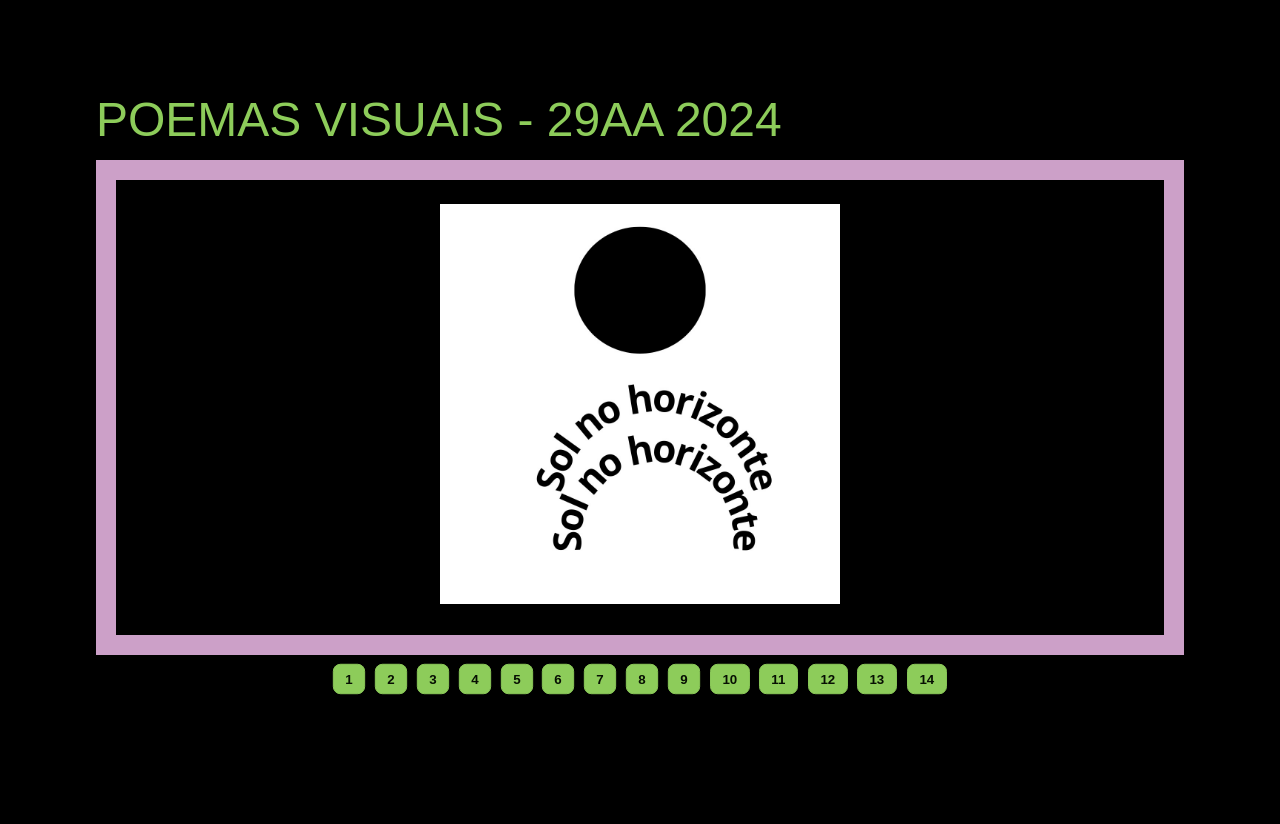
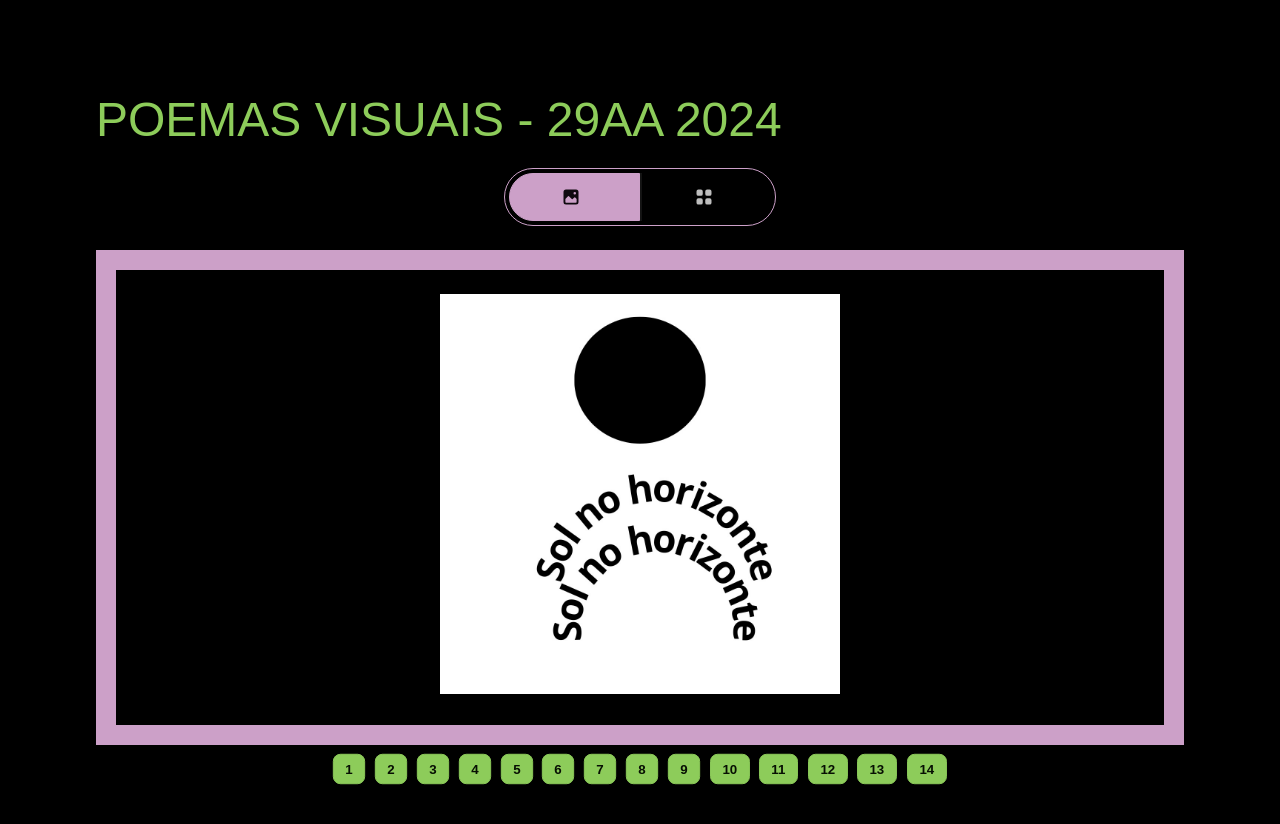
Before and after one commit to TakashiNishii/poemasvisuais29AA, a Next.js app: page / in a window 1280 px wide. Shown: the top 824 px of the page. Before the commit the page ends 800 px from the top, so only its background shows below. Built offline with nearby package versions, Linux system fonts and the light colour scheme; a web font is replaced by a local one.

Commit message:
:rocket: Typeview button

```diff
--- /dev/null
+++ b/app/components/PoemasList.tsx
@@ -0,0 +1,23 @@
+"use client"
+
+import { useState } from "react"
+import PoemasListCarousel from "./PoemasListCarousel"
+import { TypeView } from "../enum/TypeView"
+import TypeViewButton from "./TypeViewButton"
+
+const PoemasList = () => {
+  const [typeView, setTypeView] = useState(TypeView.carousel) // ['carousel', 'grid']
+  return (
+    <>
+      <TypeViewButton typeView={typeView} setTypeView={setTypeView} />
+      {typeView === TypeView.carousel ?
+        <PoemasListCarousel />
+        :
+        <></>
+      }
+    </>
+
+  )
+}
+
+export default PoemasList
--- /dev/null
+++ b/app/components/TypeViewButton.tsx
@@ -0,0 +1,28 @@
+"use client"
+
+import { PhotoIcon, Squares2X2Icon } from "@heroicons/react/16/solid"
+import { TypeView } from "../enum/TypeView"
+import classNames from "classnames";
+
+interface TypeViewButtonProps {
+  typeView: TypeView | TypeView.carousel
+  setTypeView: (typeView: TypeView) => void
+}
+
+const TypeViewButton = (
+  { typeView, setTypeView }: TypeViewButtonProps
+) => {
+  return (
+    <div className="flex flex-row rounded-full w-full p-1 my-2 border border-secondary md:w-1/4">
+      <button className={classNames("btn rounded-none rounded-l-full w-1/2", typeView === TypeView.carousel && "btn-secondary")} onClick={() => setTypeView(TypeView.carousel)}>
+        <PhotoIcon className="w-5 h-5 mr-2" />
+      </button>
+      <div className="divider divider-horizontal mx-0"></div>
+      <button className={classNames("btn rounded-none rounded-r-full w-1/2", typeView === TypeView.grid && "btn-secondary")} onClick={() => setTypeView(TypeView.grid)}>
+        <Squares2X2Icon className="w-5 h-5 mr-2" />
+      </button>
+    </div>
+  )
+}
+
+export default TypeViewButton
--- /dev/null
+++ b/app/enum/TypeView.ts
@@ -0,0 +1,4 @@
+export enum TypeView{
+  carousel = 'carousel',
+  grid = 'grid'
+}
--- a/app/page.tsx
+++ b/app/page.tsx
@@ -1,4 +1,4 @@
-import PoemasListCarousel from "./components/PoemasListCarousel";
+import PoemasList from "./components/PoemasList";
 
 export default function Home() {
   return (
@@ -8,7 +8,7 @@ export default function Home() {
       >
         POEMAS VISUAIS - 29AA 2024
       </h1>
-      <PoemasListCarousel />
+      <PoemasList />
     </main>
   );
 }
--- a/package.json
+++ b/package.json
@@ -9,7 +9,9 @@
     "lint": "next lint"
   },
   "dependencies": {
+    "@heroicons/react": "^2.1.3",
     "@next/font": "^14.2.3",
+    "classnames": "^2.5.1",
     "next": "14.2.3",
     "react": "^18",
     "react-dom": "^18"
```
Also changed, not shown: 1 other file (tests, documents, lock files or other folders).
